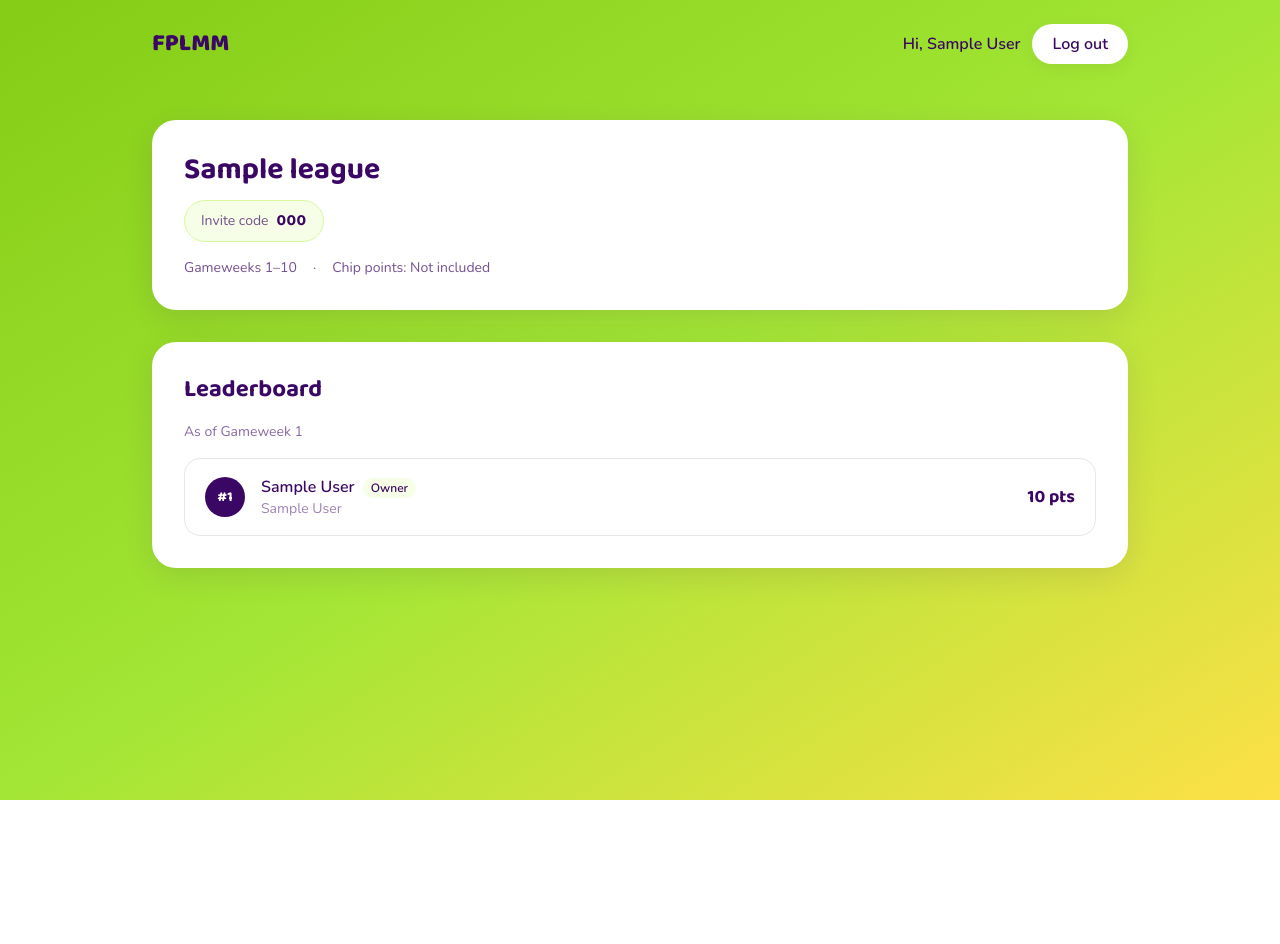
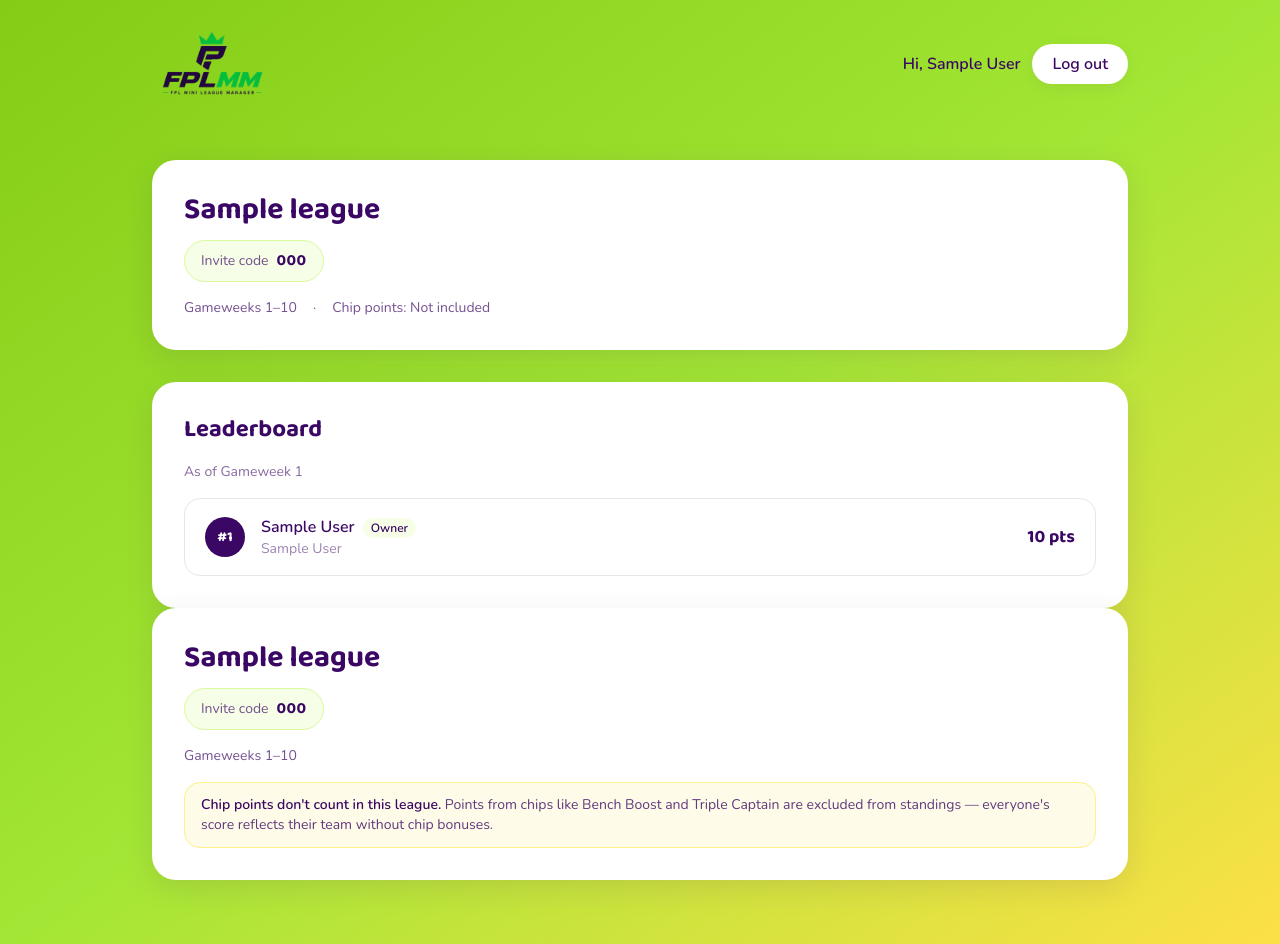
Before and after one commit to Jaypee07/FPLMM, a Django app: page /leagues/1/ in a window 1280 px wide. Before the commit the page ends 800 px from the top, so only its background shows below. Run offline with Django 5.2, Linux system fonts and the light colour scheme; a user stored in the database is signed in; tables that the repository leaves empty hold one stand-in row (values such as "Sample post"); some libraries are stand-ins or nearby versions.

Commit message:
added table display for longer gameweeks, tested chip points logic, and put a warning on leagues where chip points dont count

```diff
--- a/config/settings.py
+++ b/config/settings.py
@@ -121,6 +121,7 @@ USE_TZ = True
 # https://docs.djangoproject.com/en/6.0/howto/static-files/
 
 STATIC_URL = 'static/'
+STATICFILES_DIRS = [BASE_DIR / "static"]
 
 MEDIA_URL = '/media/'
 MEDIA_ROOT = BASE_DIR / 'media'
@@ -132,5 +133,5 @@ EMAIL_BACKEND = "django.core.mail.backends.console.EmailBackend"
 DEFAULT_FROM_EMAIL = "noreply@fplmm.local"
 
 LOGIN_REDIRECT_URL = 'dashboard'
-LOGOUT_REDIRECT_URL = "login"
+LOGOUT_REDIRECT_URL = "home"
 LOGIN_URL = 'login'
--- a/config/urls.py
+++ b/config/urls.py
@@ -14,21 +14,40 @@ Including another URLconf
     1. Import the include() function: from django.urls import include, path
     2. Add a URL to urlpatterns:  path('blog/', include('blog.urls'))
 """
+# from django.contrib import admin
+# from django.contrib.auth.decorators import login_required
+# from django.shortcuts import redirect
+# from django.urls import path, include
+
+
+# def root_redirect(request):
+#     if request.user.is_authenticated:
+#         return redirect("dashboard")
+#     return redirect("login")
+
+
+# urlpatterns = [
+#     path("admin/", admin.site.urls),
+#     path("", root_redirect, name="home"),
+#     path("accounts/", include("accounts.urls")),
+#     path("leagues/", include("leagues.urls")),
+#     path("dashboard/", include("dashboard.urls")),
+# ]
+
 from django.contrib import admin
-from django.contrib.auth.decorators import login_required
-from django.shortcuts import redirect
+from django.shortcuts import redirect, render
 from django.urls import path, include
 
 
-def root_redirect(request):
+def root_view(request):
     if request.user.is_authenticated:
         return redirect("dashboard")
-    return redirect("login")
+    return render(request, "home.html")
 
 
 urlpatterns = [
     path("admin/", admin.site.urls),
-    path("", root_redirect, name="home"),
+    path("", root_view, name="home"),
     path("accounts/", include("accounts.urls")),
     path("leagues/", include("leagues.urls")),
     path("dashboard/", include("dashboard.urls")),
--- a/leagues/templates/leagues/league_detail.html
+++ b/leagues/templates/leagues/league_detail.html
@@ -69,4 +69,25 @@
     </div>
 
 </div>
+<div class="bg-white rounded-3xl shadow-soft p-8">
+    <h1 class="font-display text-3xl font-bold text-ink">{{ league.name }}</h1>
+
+    {% if is_owner %}
+        <div class="mt-3 inline-flex items-center gap-2 bg-lime-50 border border-lime-200 rounded-full px-4 py-2">
+            <span class="text-ink/70 text-sm">Invite code</span>
+            <span class="font-display font-bold text-ink tracking-wide">{{ league.code }}</span>
+        </div>
+    {% endif %}
+
+    <div class="flex flex-wrap gap-4 mt-4 text-sm text-ink/70">
+        <span>Gameweeks {{ league.start_gameweek }}–{{ league.end_gameweek }}</span>
+    </div>
+
+    {% if not league.include_chip_points %}
+        <div class="mt-4 bg-yellow-50 border border-yellow-200 rounded-2xl px-4 py-3 text-sm text-ink/80">
+            <span class="font-semibold text-ink">Chip points don't count in this league.</span>
+            Points from chips like Bench Boost and Triple Captain are excluded from standings — everyone's score reflects their team without chip bonuses.
+        </div>
+    {% endif %}
+</div>
 {% endblock %}
--- a/leagues/views.py
+++ b/leagues/views.py
@@ -132,6 +132,7 @@
     def get_context_data(self, **kwargs):
         context = super().get_context_data(**kwargs)
         member = self.object
+        league = member.league
 
         weekly_scores = WeeklyScore.objects.filter(
             league_member=member
@@ -150,10 +151,11 @@
                 "raw_points": ws.raw_points,
                 "chip_used": ws.chip_used,
                 "adjusted_points": ws.adjusted_points,
+                "points_used": ws.score_for_standing,
                 "cumulative_points": standing.total_points if standing else None,
                 "rank": standing.rank if standing else None,
             })
 
         context["history"] = history
-        context["league"] = member.league
+        context["league"] = league
         return context
--- a/templates/base.html
+++ b/templates/base.html
@@ -1,3 +1,5 @@
+{% load static %}
+
 <!DOCTYPE html>
 <html lang="en">
 <head>
@@ -43,7 +45,10 @@
 <body class="min-h-screen bg-gradient-to-br from-lime-500 via-lime-400 to-yellow-300">
 
     <nav class="max-w-5xl mx-auto px-6 py-6 flex items-center justify-between">
-        <a href="/" class="font-display text-2xl font-extrabold text-ink">FPLMM</a>
+        <a href="/" class="flex items-center gap-2">
+    <img src="{% static 'images/logo1.png' %}" alt="FPLMM logo" class="h-20 w-auto">
+    <!-- <span class="font-display text-2xl font-extrabold text-ink">FPLMM</span> -->
+</a>
         <div class="flex items-center gap-3">
             {% if user.is_authenticated %}
                 <span class="text-ink font-semibold hidden sm:inline">Hi, {{ user.fpl_manager_name|default:user.username }}</span>
```
Also changed, not shown: leagues/templates/leagues/member_performance.html (+8 -1 lines), templates/home.html (added, +26 -0 lines), logo.png (added), static/images/logo1.png (added).
